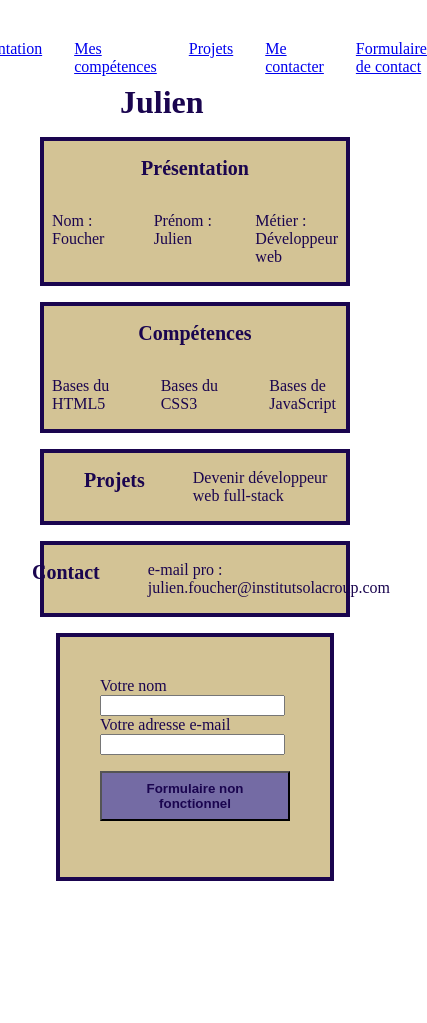
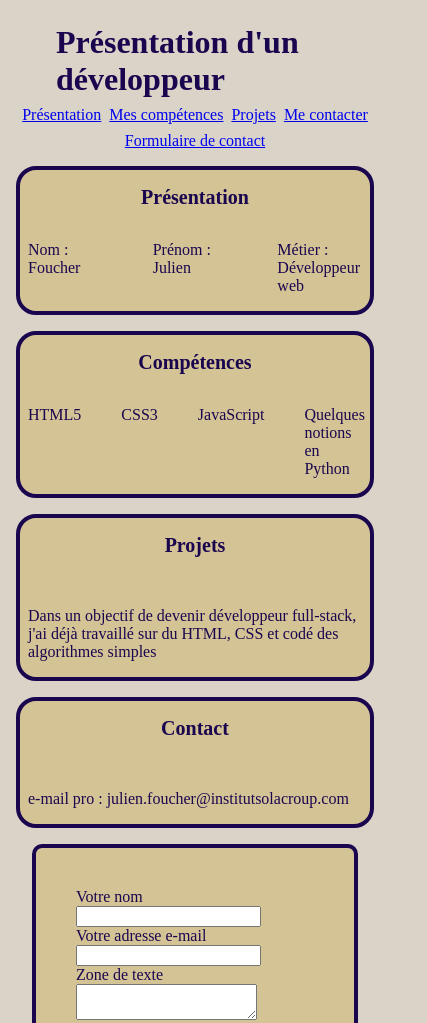
Before and after one commit to julienfoucher-blip/page-perso, a plain HTML site: page index.html in a window 390 px wide. Shown: the top 1023 px of the page, 427 px wide, since content can reach past the window. Before the commit the page ends 925 px from the top, so only its background shows below. Drawn offline with Linux system fonts and the light colour scheme.

Commit message:
Réglage des erreurs de dimentions pour l'utilisation sur téléphoneé

```diff
--- a/index.html
+++ b/index.html
@@ -1,17 +1,14 @@
 <!doctype html>
 <html lang="fr">
   <head>
-    <!-- TODO: encodage, viewport, titre, lien vers style.css -->
     <meta charset="UTF-8">
-    <!-- définit l'affichage de la page, content = la taille -->
     <meta name="viewport" content="width=device-width, initial-scale=1.0">
     <title>Page de présentation</title>
     <link rel="stylesheet" href="style.css">
   </head>
   <body>
-    <!-- TODO: en-tête avec navigation, contenu principal (présentation, compétences,
-         projets, contact), pied de page -->
     <header>
+            <h1>Présentation d'un développeur</h1>
       <nav>
           <a href="#presentation">Présentation</a>
           <a href="#competences">Mes compétences</a>
@@ -21,10 +18,9 @@
       </nav>
     </header>
     <main>
-      <h1>Julien</h1>
       <section id="presentation">
         <h2>Présentation</h2>
-        <article>
+        <article id="presentation-list">
         <p>Nom : Foucher</p>
         <p>Prénom : Julien</p>
         <p>Métier : Développeur web</p>
@@ -32,31 +28,37 @@
       </section>
       <section id="competences">
                 <h2>Compétences</h2>
-        <article>
-        <p>Bases du HTML5</p>
-        <p>Bases du CSS3</p>
-        <p>Bases de JavaScript</p>
+        <article id="competences-list">
+        <p>HTML5</p>
+        <p>CSS3</p>
+        <p>JavaScript</p>
+        <p>Quelques notions en Python</p>
         </article>
       </section>
       <section id="projets">
         <h2>Projets</h2>
-        <p>Devenir développeur web full-stack</p>
+        <br>
+        <p>Dans un objectif de devenir développeur full-stack, j'ai déjà travaillé sur du HTML, CSS et codé des algorithmes simples</p>
       </section>
       <section id="contact">
         <h2>Contact</h2>
+        <br>
         <p>e-mail pro : julien.foucher@institutsolacroup.com</p>
       </section>
       <form id="formulaire">
         <label for="nom">Votre nom</label>
-        <input type="text" id="nom" name="nom">
+        <input type="text" id="nom" name="nom" required>
         <br>
         <label for="e-mail">Votre adresse e-mail</label>
-        <input type="email" id="e-mail" name="e-mail">
+        <input type="email" id="e-mail" name="e-mail" required>
         <br>
+        <label for="zone">Zone de texte</label>
+        <textarea id="zone" name="zone"></textarea required>
         <button type="submit">Formulaire non fonctionnel</button>
       </form>
     </main>
     <footer>
+      mentions obligatoire dans un footer
     </footer>
   </body>
 </html>
--- a/style.css
+++ b/style.css
@@ -30,20 +30,23 @@ body {
    /* Colonne */
    max-width: 75ch;
    /* Marges intérieures */
-   padding: var(--espace-5) var(--espace-5);
+   padding: var(--espace-3) var(--espace-3);
    /* Marges exterieures gauche/droite haut/bas*/
    margin: 0 auto;
    /* Taille du texte */
    font-size: var(--texte-normal);
    /* Couleur de texte et de fond */
    color: var(--couleur-texte);
+   /* Couleur de fon de la page */
+   background-color: var(--couleur-discrete);
 }
 
 h1 {
+   display: flex;
+   justify-content: center;
    font-size: var(--texte-titre);
    /* Les valeurs fonctionne dans le sens des aiguilles d'un montre */
    margin: var(--espace-2) var(--espace-5);
-   padding: 0 var(--espace-5);
 }
 
 h2 {
@@ -58,6 +61,7 @@ section {
    color: var(--couleur-texte);
    border: var(--espace-1) solid var(--couleur-texte);
    margin: var(--espace-3) auto;
+   border-radius: 20px;
 }
 
 form {
@@ -74,6 +78,7 @@ p  {
 
 form {
    margin: var(--espace-1) var(--espace-3);
+   border-radius: 10px;
 }
 
 button {
@@ -83,7 +88,7 @@ button {
    padding: var(--espace-2);
    /* Déclarer les couleurs */
    background: var(--couleur-accent);
-   color: var(--couleur-texte);
+   color: white;
    /* Annulation du soulignage */
    text-decoration: none;
    /* Font weight en bold (gras) car important */
@@ -91,34 +96,32 @@ button {
 
 }
 
-
 footer {
    background: var(--couleur-discrete);
 }
 
   /* Jeudi : mise en page mobile first avec Flexbox ou Grid (« Layout Lab »). */
 
+  /* Navigation en display flex et un saut de ligne automatique */
 nav {
    display: flex;
    justify-content: center;
-   gap: 2rem;
+   gap: 0.5rem;
+   flex-wrap: wrap;
 }
 
-article {
+#presentation-list {
    display: grid;
    /* Le premier fr est le dernier élément*/
    grid-template-columns: 1fr 1fr 1fr;
    gap: 1.5rem;
 }
 
-@media (min-width: 30rem) {  }
-
-#projets {
-   display: flex;
-   justify-content: center;
+#competences-list {
+   display: grid;
+   /* Le premier fr est le dernier élément*/
+   grid-template-columns: 1fr 1fr 1fr 1fr;
+   gap: 1.5rem;
 }
 
-#contact {
-   display: flex;
-   justify-content: center;
-}
+@media (min-width: 30rem) { }
```
